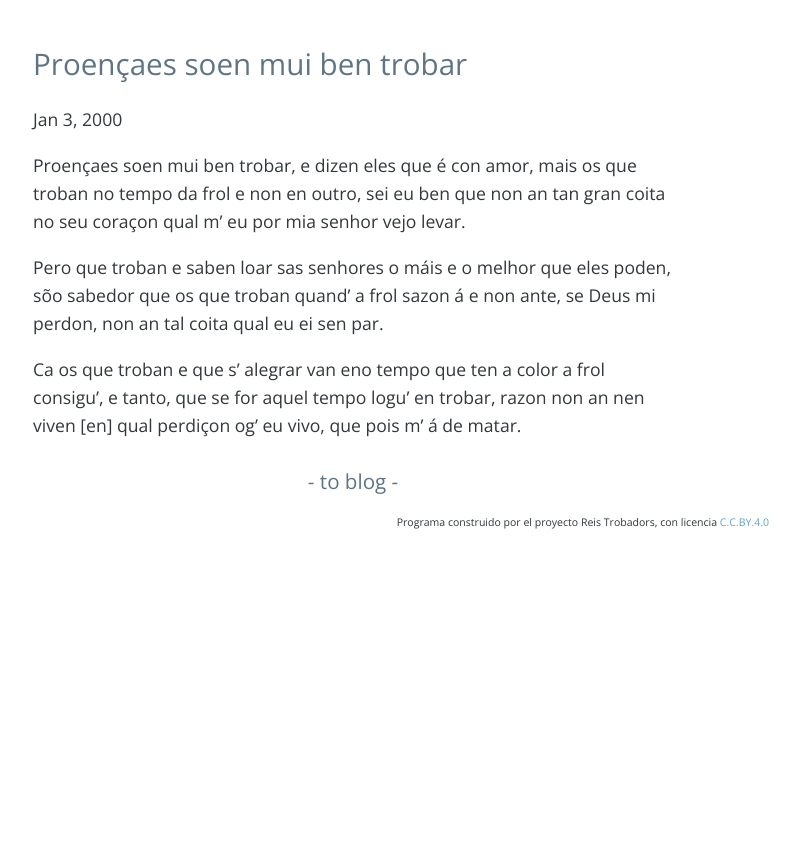
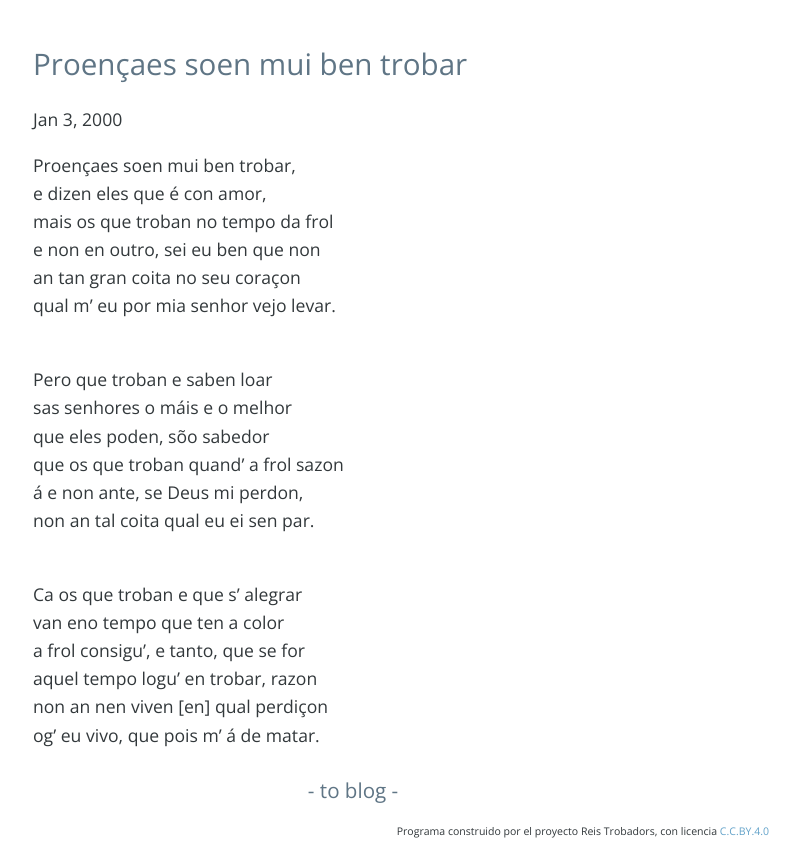
Before and after one commit to gabrielcalarco/cayman-blog-master, a Jekyll site: the page built from _posts/2000-01-03-Proençaes soen mui ben trobar.md, in a window 1280 px wide. Shown: the part 100-959 px from the top of the page, without its empty margins (287-1087 px from the left). Built offline with Jekyll 4.4.1, drawn with Linux system fonts in a browser that asks for light colours; nearby versions of some CDN libraries; comment, search, counter and statistics services are not loaded; before the commit the page ends 900 px from its top, so only the background shows below that.

Commit message:
break lines

```diff
--- a/_posts/2000-01-03-Proençaes soen mui ben trobar.md
+++ b/_posts/2000-01-03-Proençaes soen mui ben trobar.md
@@ -3,23 +3,25 @@ layout: post
 title: Proençaes soen mui ben trobar
 ---
 
-Proençaes soen mui ben trobar,
-e dizen eles que é con amor,
-mais os que troban no tempo da frol
-e non en outro, sei eu ben que non
-an tan gran coita no seu coraçon
-qual m’ eu por mia senhor vejo levar.
+Proençaes soen mui ben trobar,<br/>
+e dizen eles que é con amor,<br/>
+mais os que troban no tempo da frol<br/>
+e non en outro, sei eu ben que non <br/>
+an tan gran coita no seu coraçon<br/>
+qual m’ eu por mia senhor vejo levar.<br/>
 
-Pero que troban e saben loar
-sas senhores o máis e o melhor
-que eles poden, sõo sabedor
-que os que troban quand’ a frol sazon
-á e non ante, se Deus mi perdon,
-non an tal coita qual eu ei sen par.
+<br/>
+Pero que troban e saben loar<br/>
+sas senhores o máis e o melhor<br/>
+que eles poden, sõo sabedor 	<br/>
+que os que troban quand’ a frol sazon<br/>
+á e non ante, se Deus mi perdon,<br/>
+non an tal coita qual eu ei sen par.<br/>
 
-Ca os que troban e que s’ alegrar
-van eno tempo que ten a color
-a frol consigu’, e tanto, que se for
-aquel tempo logu’ en trobar, razon
-non an nen viven [en] qual perdiçon
-og’ eu vivo, que pois m’ á de matar.
+<br/>
+Ca os que troban e que s’ alegrar <br/>
+van eno tempo que ten a color 	<br/>
+a frol consigu’, e tanto, que se for<br/>
+aquel tempo logu’ en trobar, razon<br/>
+non an nen viven [en] qual perdiçon<br/>
+og’ eu vivo, que pois m’ á de matar.<br/>
--- a/index.html
+++ b/index.html
@@ -24,7 +24,7 @@ layout: default
 
   {% if page.author %} • <span itemprop="author" itemscope itemtype="http://schema.org/Person"><span itemprop="name">{{ post.author }}</span></span>{% endif %}
 
-  • <label for="our-popup-{{ forloop.index }}"><i class="fa fa-share"></i> Share / Permalink</label></p>
+  <!-- • <label for="our-popup-{{ forloop.index }}"><i class="fa fa-share"></i> Share / Permalink</label></p> -->
 
 	<span>
 		<input type="checkbox" id="our-popup-{{ forloop.index }}" class="smoosh" />
```
